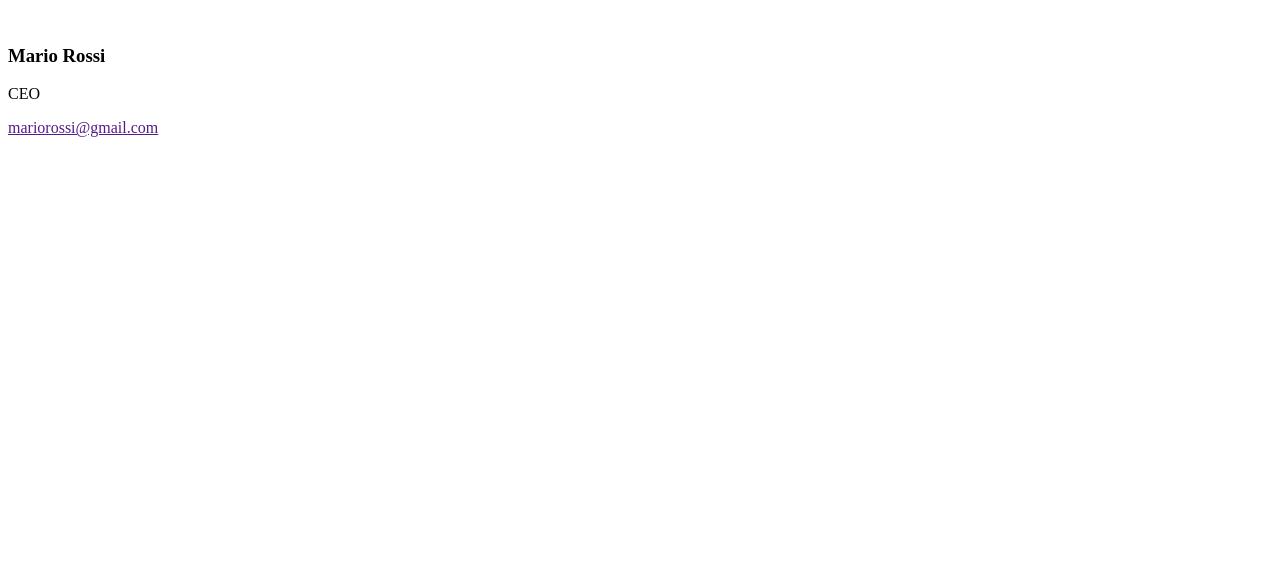
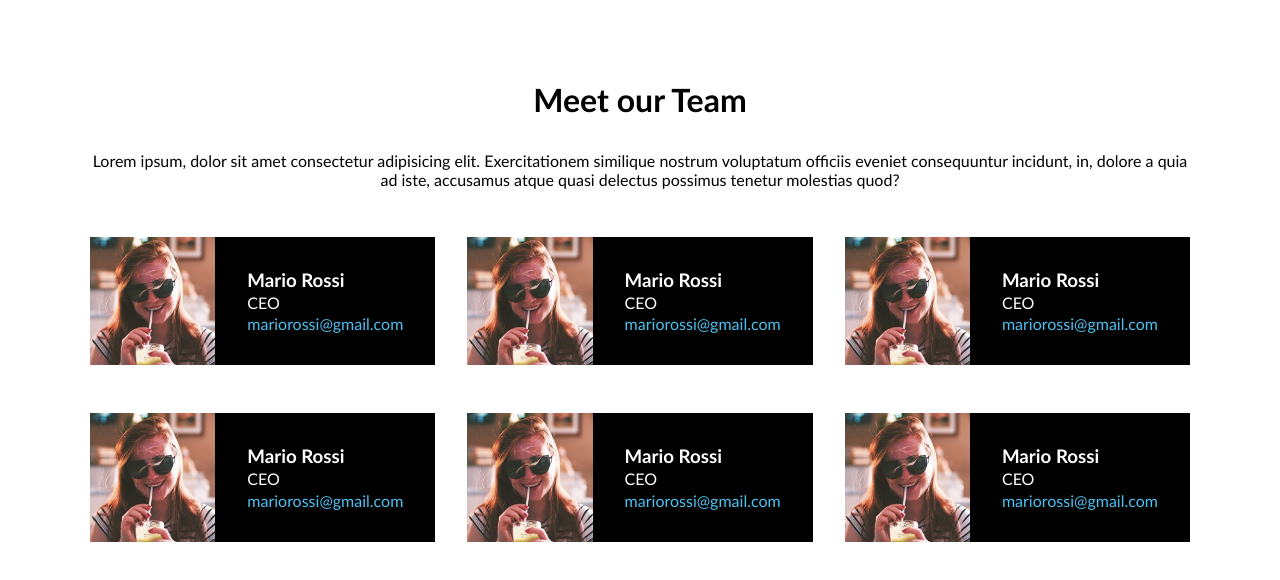
Before and after one commit to joelepore/js-our-team, a plain HTML site: page index.html in a window 1280 px wide. Drawn offline with Linux system fonts and the light colour scheme.

Commit message:
feat: add layout and style

```diff
--- a/assets/style.css
+++ b/assets/style.css
@@ -0,0 +1,83 @@
+* {
+  margin: 0;
+  padding: 0;
+  box-sizing: border-box;
+}
+
+body {
+  font-family: 'Trebuchet MS', 'Lucida Sans Unicode', 'Lucida Grande', 'Lucida Sans', Arial, sans-serif;
+}
+
+h1 {
+  text-align: center;
+  margin-top: 5rem;
+  margin-bottom: 2rem;
+}
+
+img {
+  width: 100%;
+}
+
+.container>p {
+  text-align: center;
+  margin-bottom: 3rem;
+}
+
+.container {
+  max-width: 1100px;
+  margin: 0 auto;
+}
+
+.row {
+  display: flex;
+  flex-wrap: wrap;
+  row-gap: 3rem;
+  margin-inline: -1rem
+}
+
+.col {
+  width: calc(100% / 3);
+}
+
+
+/* components */
+.card {
+  display: flex;
+  background-color: black;
+  color: white;
+  margin-inline: 1rem;
+}
+
+.card a {
+  color: #4bc1f2;
+  text-decoration: none;
+}
+
+.card .img-wrapper img {
+  object-fit: cover;
+  width: 100%;
+  height: 100%;
+}
+
+.card-info {
+  display: flex;
+  flex-direction: column;
+  justify-content: space-between;
+  padding: 2rem;
+}
+
+@media screen and (max-width: 1100px) {
+  .container {
+    padding-inline: 2rem;
+  }
+
+  .col {
+    width: calc(100% / 2);
+  }
+}
+
+@media screen and (max-width: 768px) {
+  .col {
+    width: calc(100%);
+  }
+}
--- a/index.html
+++ b/index.html
@@ -10,13 +10,84 @@
 
 <body>
   <div class="container">
-    <div class="card">
-      <div class="img-wrapper">
-        <img src="" alt="">
+    <h1>Meet our Team</h1>
+    <p>Lorem ipsum, dolor sit amet consectetur adipisicing elit. Exercitationem similique nostrum voluptatum officiis
+      eveniet consequuntur incidunt, in, dolore a quia ad iste, accusamus atque quasi delectus possimus tenetur
+      molestias
+      quod?</p>
+    <div class="row">
+      <div class="col">
+        <div class="card">
+          <div class="img-wrapper">
+            <img src="assets/img/female1.png" alt="">
+          </div>
+          <div class="card-info">
+            <h3>Mario Rossi</h3>
+            <p>CEO</p>
+            <a href="">mariorossi@gmail.com</a>
+          </div>
+        </div>
       </div>
-      <h3>Mario Rossi</h3>
-      <p>CEO</p>
-      <a href="">mariorossi@gmail.com</a>
+      <div class="col">
+        <div class="card">
+          <div class="img-wrapper">
+            <img src="assets/img/female1.png" alt="">
+          </div>
+          <div class="card-info">
+            <h3>Mario Rossi</h3>
+            <p>CEO</p>
+            <a href="">mariorossi@gmail.com</a>
+          </div>
+        </div>
+      </div>
+      <div class="col">
+        <div class="card">
+          <div class="img-wrapper">
+            <img src="assets/img/female1.png" alt="">
+          </div>
+          <div class="card-info">
+            <h3>Mario Rossi</h3>
+            <p>CEO</p>
+            <a href="">mariorossi@gmail.com</a>
+          </div>
+        </div>
+      </div>
+      <div class="col">
+        <div class="card">
+          <div class="img-wrapper">
+            <img src="assets/img/female1.png" alt="">
+          </div>
+          <div class="card-info">
+            <h3>Mario Rossi</h3>
+            <p>CEO</p>
+            <a href="">mariorossi@gmail.com</a>
+          </div>
+        </div>
+      </div>
+      <div class="col">
+        <div class="card">
+          <div class="img-wrapper">
+            <img src="assets/img/female1.png" alt="">
+          </div>
+          <div class="card-info">
+            <h3>Mario Rossi</h3>
+            <p>CEO</p>
+            <a href="">mariorossi@gmail.com</a>
+          </div>
+        </div>
+      </div>
+      <div class="col">
+        <div class="card">
+          <div class="img-wrapper">
+            <img src="assets/img/female1.png" alt="">
+          </div>
+          <div class="card-info">
+            <h3>Mario Rossi</h3>
+            <p>CEO</p>
+            <a href="">mariorossi@gmail.com</a>
+          </div>
+        </div>
+      </div>
     </div>
   </div>
 
```
